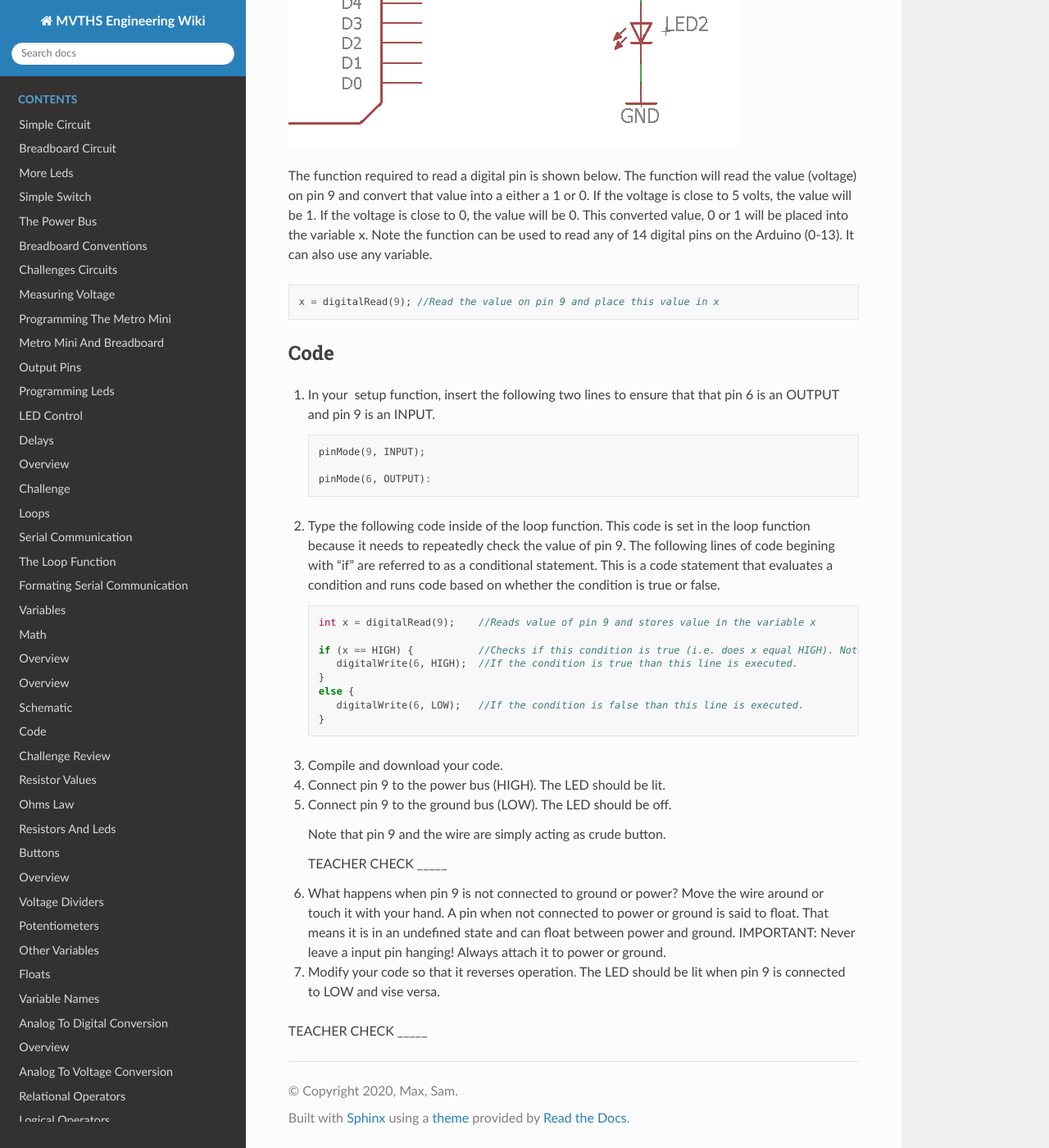
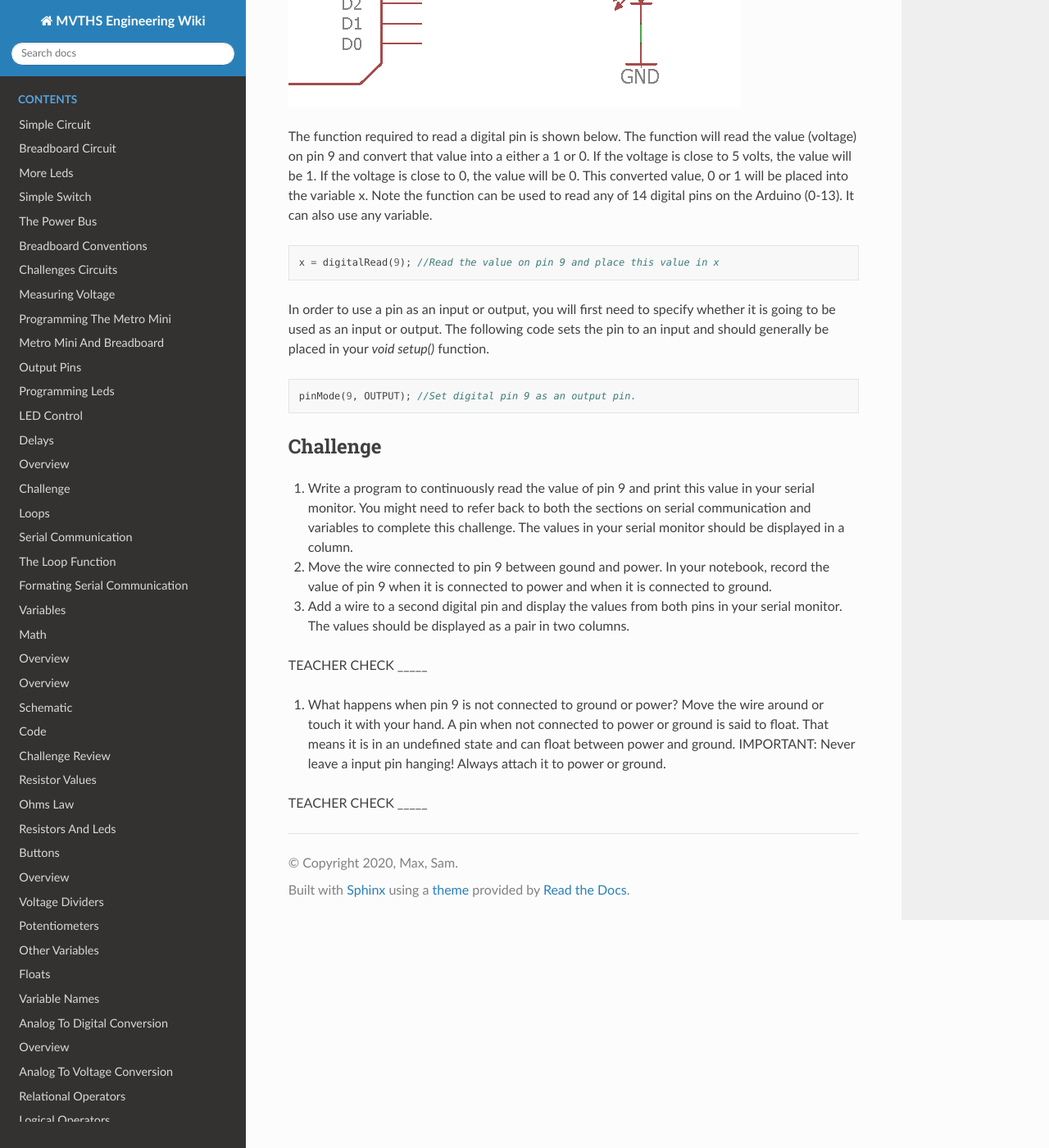
Before and after one commit to maxtkc/mvths-wiki, a Sphinx documentation site: the page built from docs/012c-input-pins.rst, in a window 1280 px wide and 1400 px high, scrolled down 780 px. Shown: the whole window at 82% size. Built offline with Sphinx 7.4.7 and the Read the Docs theme 2.0.0, drawn with Linux system fonts in a browser that asks for light colours; pages that are not in the unit, such as notebooks, are missing from menus; some of the changed text lies outside the part shown.

Commit message:
Update 012c-input-pins.rst

```diff
--- a/docs/012c-input-pins.rst
+++ b/docs/012c-input-pins.rst
@@ -4,14 +4,12 @@ Input Pins
 Overview
 --------
 
-The digital pins on the Metro Mini can also be set as inputs. As an input, the Metro Mini can read the value of a pin, i.e. if the pin is externally driven as HIGH (5 Volts) or LOW (0 Volts), that is the pin  is tied (connected) to either 5V or ground. Generally inputs are used for receiving information from the outside world, such a reading the value of a sensor or getting data from a robotic device.
-
-Setting up software and hardware to test an input is a little more complicated than setting up software and hardware to test an output.
+The digital pins (0-13) on the Metro Mini can also be set as inputs. As an input, the Metro Mini can read the voltage level on any one of the 14 pins. In the Arduino software, a voltage close to 5V will be read as a 1 (HIGH) and a voltage close to 0 volts will be read as a 0 (LOW). Generally inputs are used for receiving information from the outside world, such a reading the value of a sensor or getting data from a robotic device.
 
 Schematic
 ---------
 
-Set up the following circuit on your breadboard. Essentially, this is just connecting digital pin 9 to ground. MAKE SURE to use a long jump wire for the connection between pin 9 and ground. By moving one end of the wire between power (5V) and ground (leaving the other end in pin 9) you will be setting the input of pin 9 as HIGH and LOW respectively. This wire will essentially act as a crude button.
+Set up the following circuit on your breadboard. Essentially, this just requires connecting digital pin 9 to ground. MAKE SURE to use a long jump wire for the connection between pin 9 and ground. By moving one end of the wire between power (5V) and ground (leaving the other end in pin 9) you will be setting the input of pin 9 as HIGH and LOW respectively. This wire will essentially act as a crude button.
 
 .. figure:: images/image101.png
    :alt:
@@ -23,40 +21,24 @@ The function required to read a digital pin is shown below. The function will re
 
    x = digitalRead(9); //Read the value on pin 9 and place this value in x
 
-Code
+
+In order to use a pin as an input or output, you will first need to specify whether it is going to be used as an input or output. The following code sets the pin to an input and should generally be placed in your *void setup()* function.
+
+.. code-block:: c
+
+   pinMode(9, OUTPUT); //Set digital pin 9 as an output pin.
+
+Challenge
 ----
 
-#. In your  setup function, insert the following two lines to ensure that that pin 6 is an OUTPUT and pin 9 is an INPUT.
+#. Write a program to continuously read the value of pin 9 and print this value in your serial monitor. You might need to refer back to both the sections on serial communication and variables to complete this challenge. The values in your serial monitor should be displayed in a column.
 
-   .. code-block:: c
+#. Move the wire connected to pin 9 between gound and power. In your notebook, record the value of pin 9 when it is connected to power and when it is connected to ground.
 
-      pinMode(9, INPUT);
+#. Add a wire to a second digital pin and display the values from both pins in your serial monitor. The values should be displayed as a pair in two columns.
 
-      pinMode(6, OUTPUT):
-
-#. Type the following code inside of the loop function. This code is set in the loop function because it needs to repeatedly check the value of pin 9. The following lines of code begining with "if" are referred to as a conditional statement. This is a code statement that evaluates a condition and runs code based on whether the condition is true or false.
-
-   .. code-block:: c
-
-      int x = digitalRead(9);    //Reads value of pin 9 and stores value in the variable x
-
-      if (x == HIGH) {           //Checks if this condition is true (i.e. does x equal HIGH). Note double equals sign
-         digitalWrite(6, HIGH);  //If the condition is true than this line is executed.
-      }
-      else {
-         digitalWrite(6, LOW);   //If the condition is false than this line is executed.
-      }
-
-#. Compile and download your code.
-#. Connect pin 9 to the power bus (HIGH). The LED should be lit.
-#. Connect pin 9 to the ground bus (LOW). The LED should be off.
-
-   Note that pin 9 and the wire are simply acting as crude button.
-
-   TEACHER CHECK \_\_\_\_\_
+TEACHER CHECK \_\_\_\_\_
 
 #. What happens when pin 9 is not connected to ground or power? Move the wire around or touch it with your hand. A pin when not connected to power or ground is said to float. That means it is in an undefined state and can float between power and ground. IMPORTANT: Never leave a input pin hanging! Always attach it to power or ground.
 
-#. Modify your code so that it reverses operation. The LED should be lit when pin 9 is connected to LOW and vise versa.
-
 TEACHER CHECK \_\_\_\_\_
```
